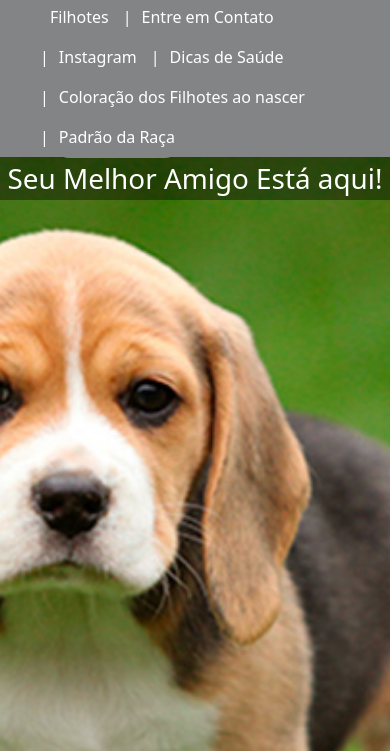
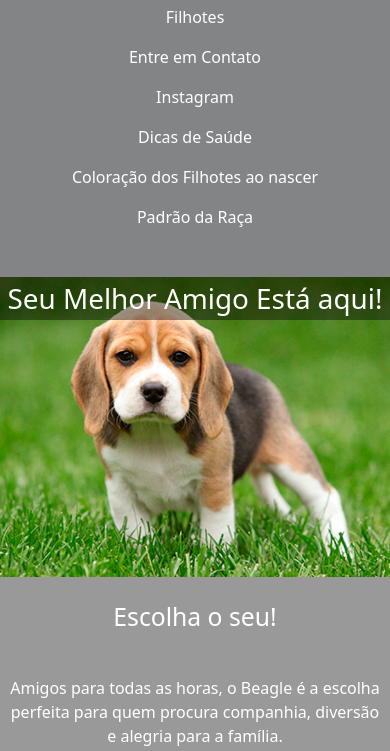
Before and after one commit to jbeniciopp/fidelisbeagle.com.br, a plain HTML site: page index.html in a window 390 px wide. Shown: the part 93-844 px from the top of the page. Drawn offline with nearby package versions, Linux system fonts and the light colour scheme.

Commit message:
Atualização 2024

```diff
--- a/index.html
+++ b/index.html
@@ -25,11 +25,11 @@
     </section>
     <nav>
         <a href="#filhotes" class="link-button">Filhotes</a>
-        |<a href="https://wa.me/5511939606727" class="link-button" target="_blank">Entre em Contato</a>
-        |<a href="http://www.instagram.com/FidelisBeagle" class="link-button" target="_blank">Instagram</a>
-        |<a href="#dicas" class="link-button">Dicas de Saúde</a>
-        |<a href="https://youtu.be/jHSSjG2iVAU" class="link-button" target="_blank">Coloração dos Filhotes ao nascer</a>
-        |<a href="#info" class="link-button">Padrão da Raça</a>
+        <a href="https://wa.me/5511939606727" class="link-button" target="_blank">Entre em Contato</a>
+        <a href="http://www.instagram.com/FidelisBeagle" class="link-button" target="_blank">Instagram</a>
+        <a href="#dicas" class="link-button">Dicas de Saúde</a>
+        <a href="https://youtu.be/jHSSjG2iVAU" class="link-button" target="_blank">Coloração dos Filhotes ao nascer</a>
+        <a href="#info" class="link-button">Padrão da Raça</a>
       </label>
     </nav>
   </header>
@@ -44,6 +44,8 @@
         Amigos para todas as horas, o Beagle é a escolha perfeita para quem procura companhia, diversão e alegria para a família.
         <br>
         Cada filhote é unico!
+        <br>
+        <h3>Contato: (11) 93960-6727</h3>
       </p>
     </section>
     <h2>Enviamos para todo o Brasil!</h2>
@@ -97,7 +99,7 @@
     </section>
   </main>
   <footer>
-    <p>Copyright© 2022 Fidelis Beagle - Todos os direitos reservados</p>
+    <p>Copyright© 2024 Fidelis Beagle - Todos os direitos reservados</p>
   </footer>
 </body>
 </html>
--- a/style.css
+++ b/style.css
@@ -125,18 +125,18 @@ h2 {
   margin-bottom: 20px;
 }
 
-@media screen and (max-width: 1150px) {
+@media screen and (max-width: 1200px) {
   .header {
     flex-direction: column;
     padding: 40px;
-    height: 100px;
+    height: 200px;
     line-height: 40px;
   }
 }
 
 @media screen and (max-width: 950px) {
   .header {
-    height: 150px;
+    height: 100%;
   }
 
   #Informações {
@@ -146,23 +146,35 @@ h2 {
   #info-foto {
     width: 400px;
   }
+
+  nav {
+    display: flex;
+    color: rgba(0, 0, 0, 0);
+    flex-direction: column;
+    text-align: center;
+  }
 }
 
 @media screen and (max-width: 550px) {
-  .header {
-    height: 200px;
+  #info-foto {
+    width: 200px;
   }
 
-  #info-foto {
-    width: 200px;
+  div {
+    width: 100%;
+  }
+
+  .link-button {
+    margin: 0;
+    padding: 0;
+  }
+
+  .inicio {
+    height: 300px;
   }
 }
 
 @media screen and (max-width: 400px) {
-  .header {
-    height: 250px;
-  }
-
   #info-foto {
     width: 150px;
   }
```
Also changed, not shown: 1 other file.
